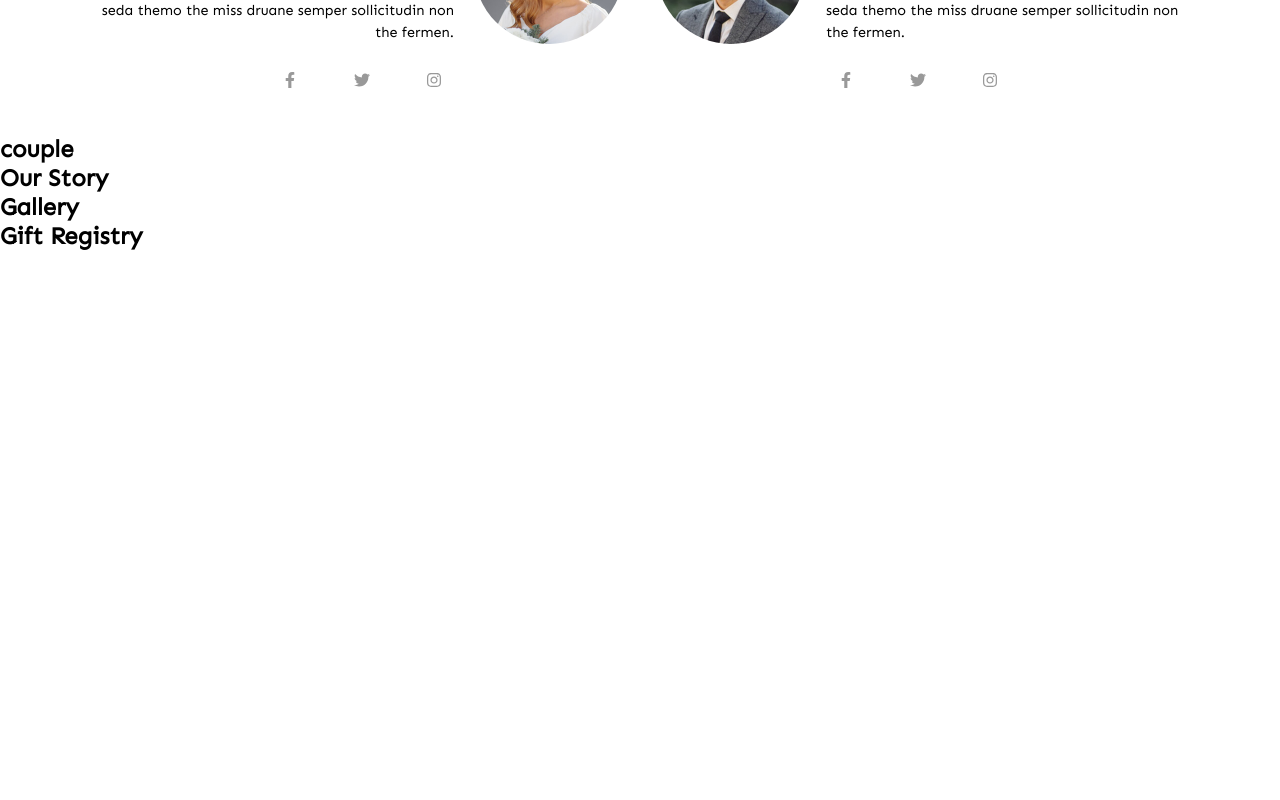
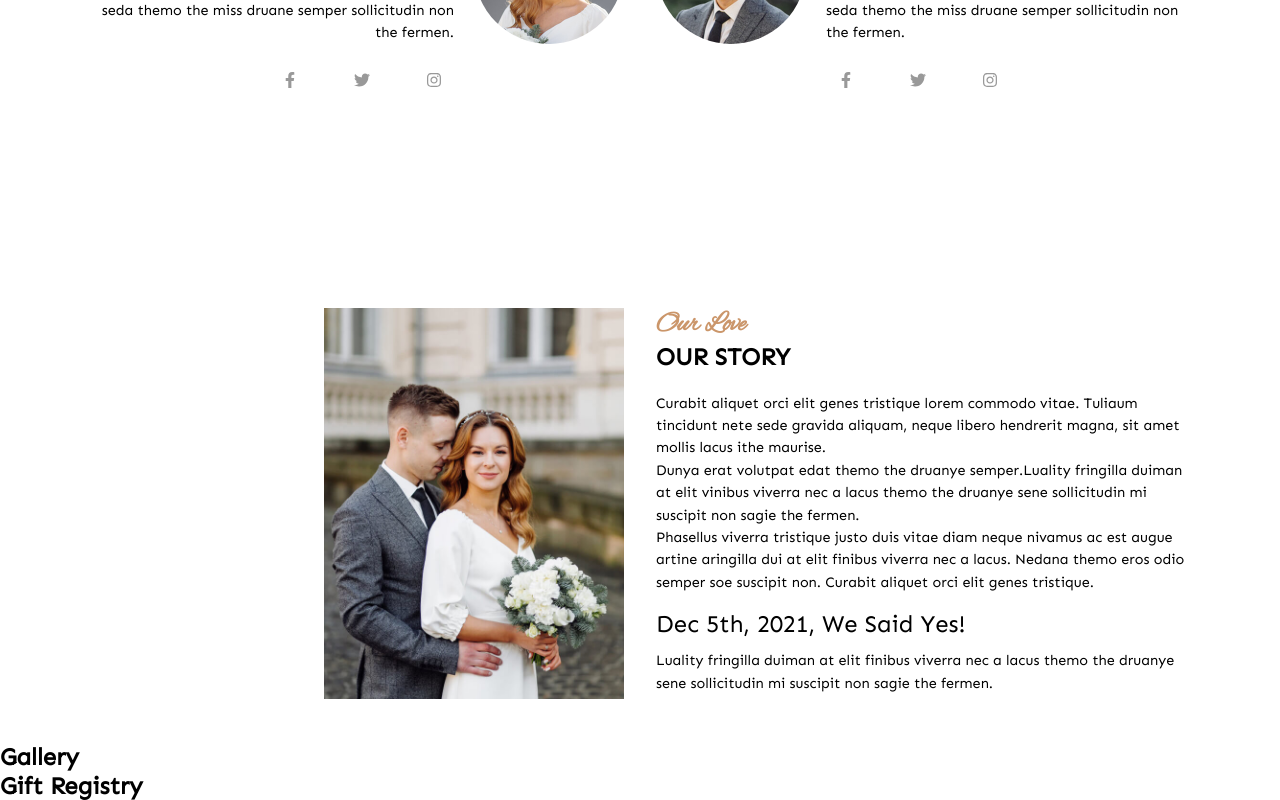
Before and after one commit to vishwanath231/Wedding-Website, a React (Create React App) app: page /home in a window 1280 px wide. Shown: the part 1076-1876 px from the top of the page. Before the commit the page ends 1326 px from the top, so only its background shows below. Built offline with nearby package versions, Linux system fonts and the light colour scheme.

Commit message:
í´final commit

```diff
--- a/src/components/Home/Layout/Couple/Couple.js
+++ b/src/components/Home/Layout/Couple/Couple.js
@@ -43,7 +43,6 @@ const Couple = () => {
                     </Groom>
                 </Box>
             </CoupleContainer>
-            <h2>couple</h2>
         </div>
     )
 }
--- a/src/components/Home/Layout/Story/Story.js
+++ b/src/components/Home/Layout/Story/Story.js
@@ -1,11 +1,114 @@
-import React from 'react'
+import React from 'react';
+import styled from 'styled-components';
+
 
 const Story = () => {
     return (
         <div>
-            <h2>Our Story</h2>
+            <Flower>
+                <img src="image/flowers2.gif" alt="" />
+            </Flower>
+
+            <StoryContainer>
+                <Box>
+                    <div className="image">
+                        <img src="image/story.jpg" alt="" />
+                    </div>
+                    <div className="info">
+                        <h4>Our Love</h4>
+                        <h2>OUR STORY</h2>
+                        <p>Curabit aliquet orci elit genes tristique lorem commodo vitae. Tuliaum tincidunt nete sede gravida aliquam, neque libero hendrerit magna, sit amet mollis lacus ithe maurise. <br/>
+                        Dunya erat volutpat edat themo the druanye semper.Luality fringilla duiman at elit vinibus viverra nec a lacus themo the druanye sene sollicitudin mi suscipit non sagie the fermen. <br/>
+                        Phasellus viverra tristique justo duis vitae diam neque nivamus ac est augue artine aringilla dui at elit finibus viverra nec a lacus. Nedana themo eros odio semper soe suscipit non. Curabit aliquet orci elit genes tristique.</p>
+                        <h3>Dec 5th, 2021, We Said Yes!</h3>
+                        <p>Luality fringilla duiman at elit finibus viverra nec a lacus themo the druanye sene sollicitudin mi suscipit non sagie the fermen.</p>
+                    </div>
+                </Box>
+            </StoryContainer>
         </div>
     )
 }
 
 export default Story;
+
+
+const Flower = styled.div `
+
+   display: flex;
+   justify-content: center;
+   align-items: center;
+   padding: 0 15px;
+   margin: 5rem auto 2rem auto;
+
+    img{
+       width: 150px;
+
+        /* @media(min-width:768px){
+           width: 150px;
+        } */
+    }
+`;
+
+
+
+const StoryContainer = styled.div `
+
+    max-width: 1140px;
+    margin: 2rem auto;
+    padding: 0 15px;
+
+`;
+const Box = styled.div `
+
+    display: grid;
+    grid-gap: 2em;
+
+    @media(min-width:920px){
+        display: grid;
+        grid-gap: 2em;
+        grid-template-columns: repeat(2, 1fr);
+
+    }
+
+
+    .image{
+        text-align:center;
+        img{
+            width: 100%;
+            @media(min-width:600px){
+                width: 300px;
+                object-fit: cover;
+                text-align: right;
+            }
+        }
+
+        @media(min-width:920px){
+            text-align: right;
+        }
+    }
+
+
+    h4{
+        font-family: 'Alex Brush', cursive;
+        color: #CB966A;
+        font-size: 1.7rem;
+    }
+
+
+    h2{
+        margin: 0 0 1.3rem 0;
+    }
+
+    h3{
+        font-size: 1.5rem;
+        font-weight: 500;
+        margin-bottom:.7rem;
+    }
+
+    p{
+        font-size: .9rem;
+        font-weight: 500;
+        line-height: 1.4rem;
+        margin-bottom: 1rem;
+    }
+`;
```
Also changed, not shown: public/image/slide-2.jpg (deleted).
